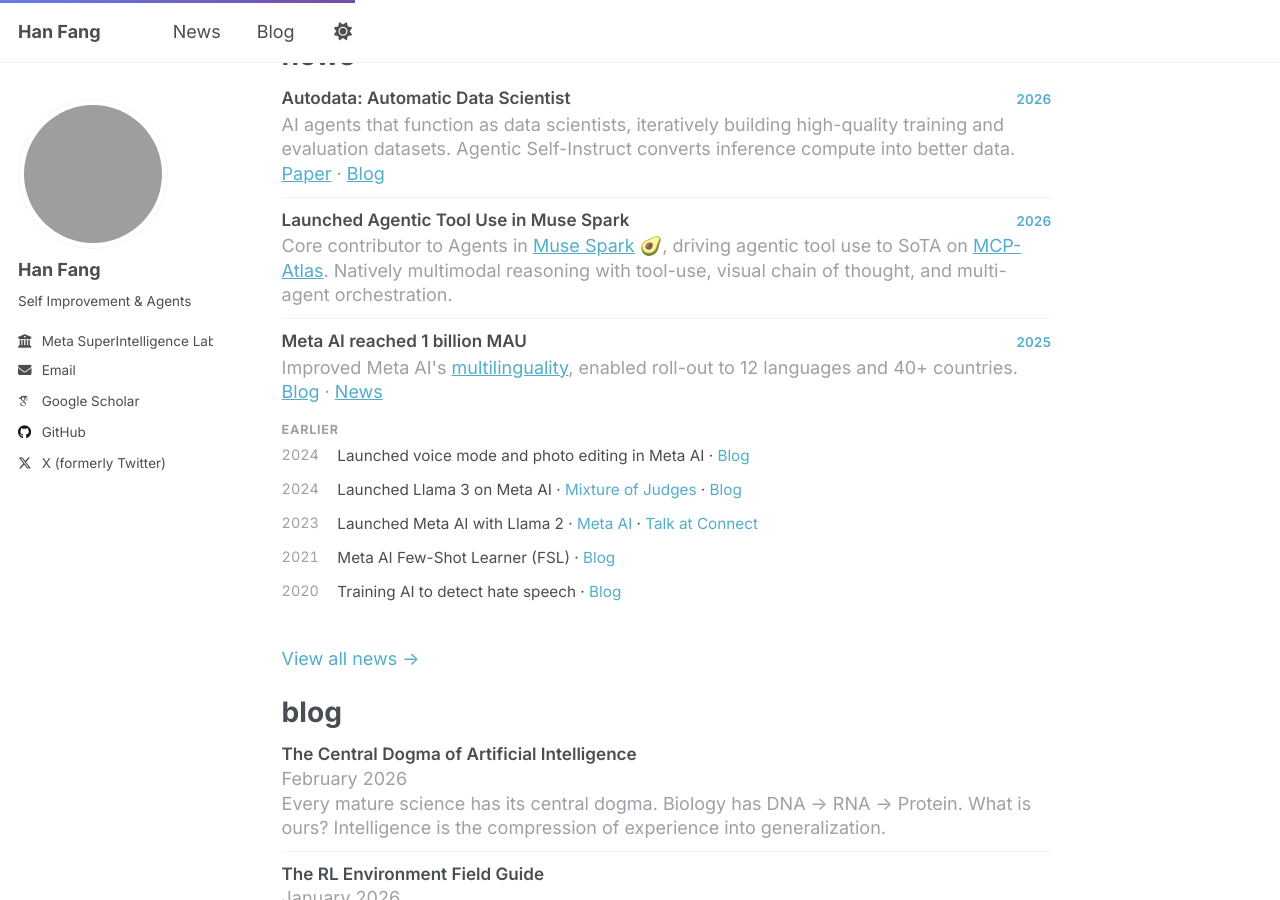
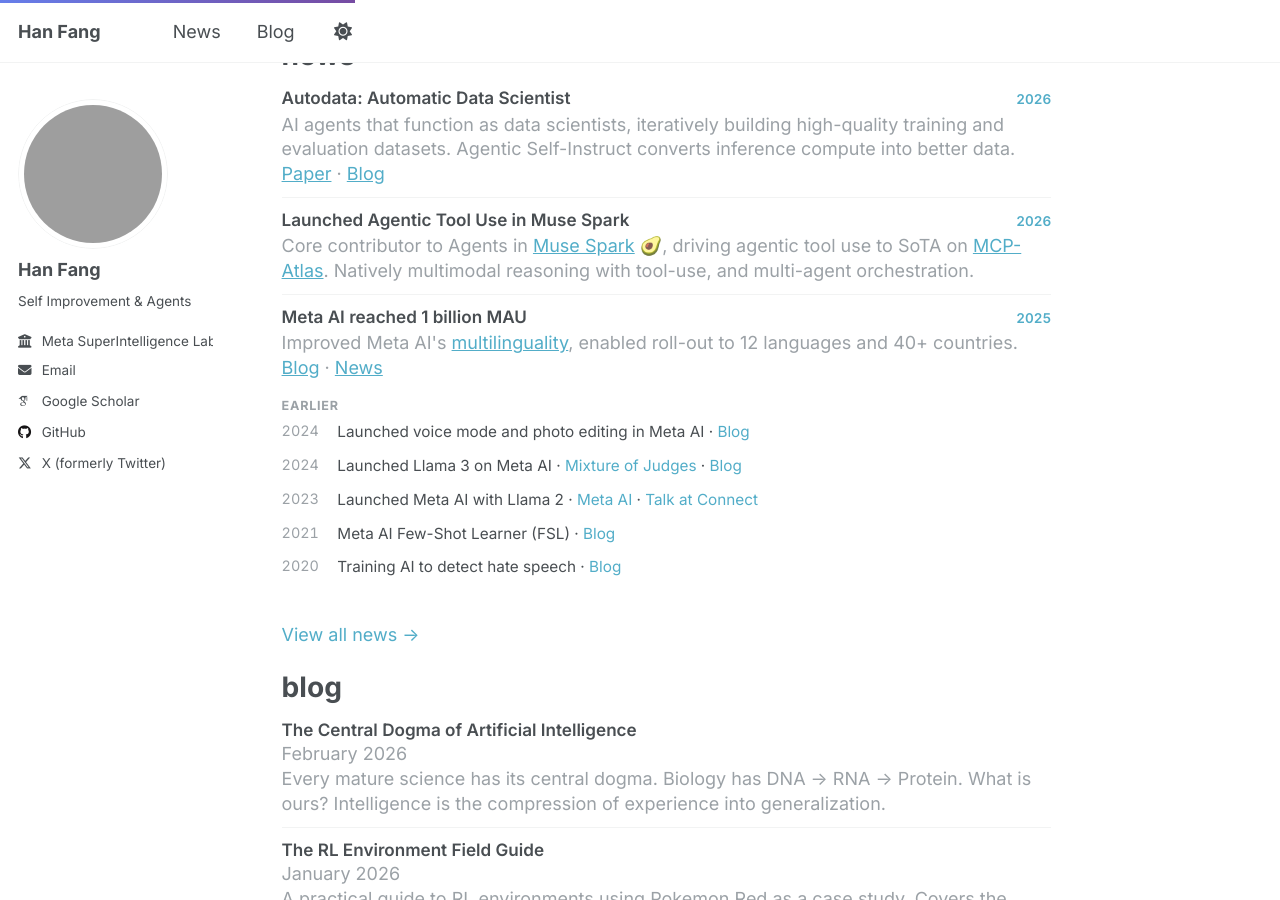
Before and after one commit to hanfang/hanfang.github.io, a Jekyll site: the page built from _pages/about.md, in a window 1280 px wide and 900 px high, scrolled down 442 px. Built offline with Jekyll 4.4.1, drawn with Linux system fonts in a browser that asks for light colours; some web fonts are replaced.

Commit message:
Trim Muse Spark capabilities wording
Co-Authored-By: Claude Opus 4.8 (1M context) <noreply@anthropic.com>

```diff
--- a/_pages/about.md
+++ b/_pages/about.md
@@ -32,7 +32,7 @@ news
     <h3 class="news-item__title">Launched Agentic Tool Use in Muse Spark</h3>
     <span class="news-item__year">2026</span>
   </div>
-  <p class="news-item__desc">Core contributor to Agents in <a href="https://ai.meta.com/blog/introducing-muse-spark-msl/">Muse Spark</a> 🥑, driving agentic tool use to SoTA on <a href="https://labs.scale.com/leaderboard/mcp_atlas">MCP-Atlas</a>. Natively multimodal reasoning with tool-use, visual chain of thought, and multi-agent orchestration.</p>
+  <p class="news-item__desc">Core contributor to Agents in <a href="https://ai.meta.com/blog/introducing-muse-spark-msl/">Muse Spark</a> 🥑, driving agentic tool use to SoTA on <a href="https://labs.scale.com/leaderboard/mcp_atlas">MCP-Atlas</a>. Natively multimodal reasoning with tool-use, and multi-agent orchestration.</p>
 </div>
 
 <div class="news-item">
```
Also changed, not shown: _pages/news.md (+1 -1 lines).
